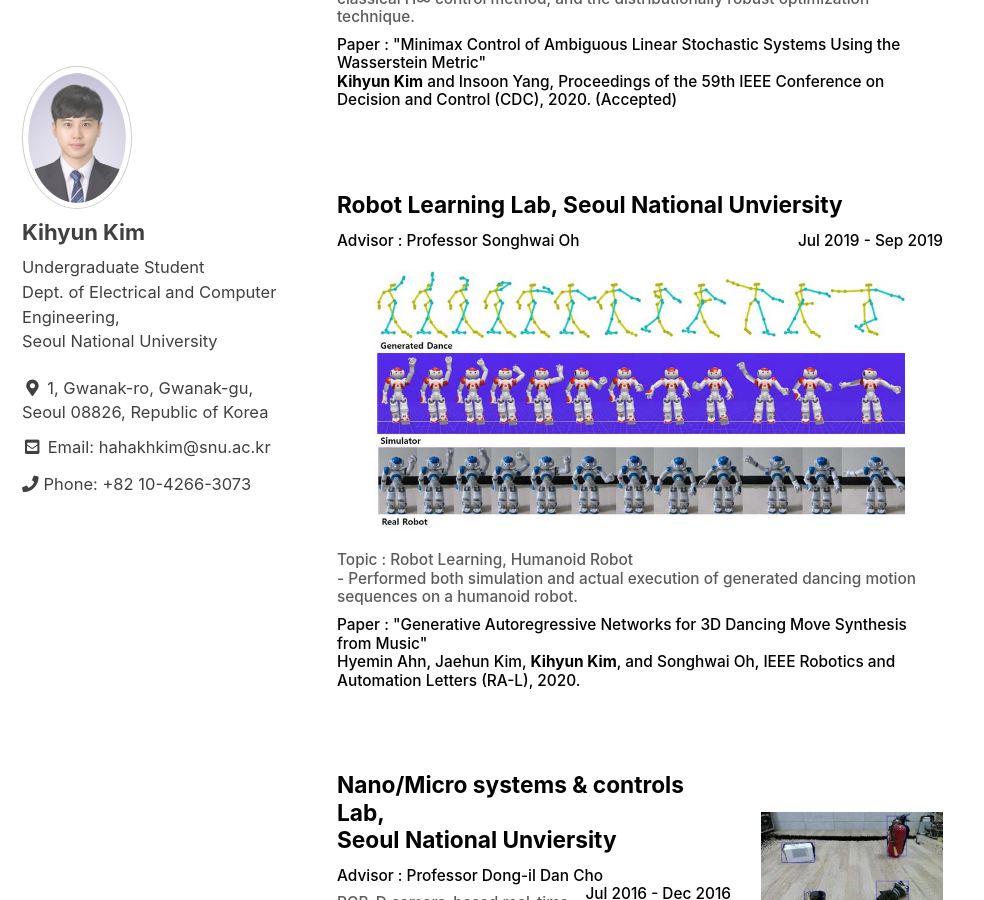
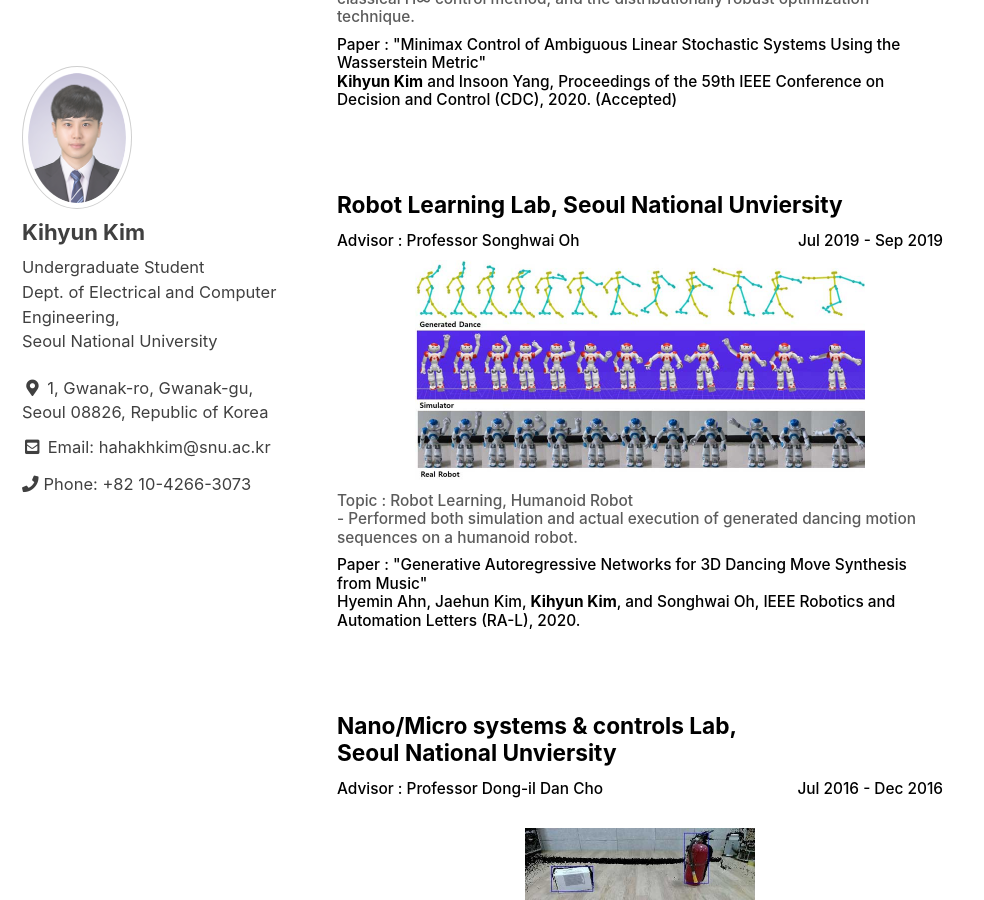
Before and after one commit to hahakhkim/hahakhkim.github.io, a Jekyll site: the page built from _pages/research.html, in a window 1280 px wide and 900 px high, scrolled down 391 px. Shown: the whole window, without its empty margins (0-984 px from the left). Built offline with Jekyll 4.4.1, drawn with Linux system fonts in a browser that asks for light colours; cached includes are drawn as plain includes; nearby versions of some CDN libraries.

Commit message:
Update research.html

```diff
--- a/_pages/research.html
+++ b/_pages/research.html
@@ -55,8 +55,8 @@
 		      <h5 class="custom2">Robot Learning Lab, Seoul National Unviersity</h5>
 		      <h6 class="custom1">Advisor : Professor Songhwai Oh <span style="float:right;">Jul 2019 - Sep 2019</span> </h6>
 		    </div>
-		    <div class="col-md-10 mx-auto" style="padding: 10px 0px;">
-		      <img src='/assets/images/intern_3.jpg' style="max-width:100%;margin:auto;">
+		    <div class="col-md-10 mx-auto image-container">
+		      <img src='/assets/images/intern_3.jpg' style="max-width:90%;margin:auto;">
 		    </div>
 			<div class="col-md-12 mx-auto"style="text-align:left">
 			  <h6 class="custom2"> Topic : Robot Learning, Humanoid Robot<br>
@@ -69,27 +69,32 @@
 		  <h1><br></h1>
 
 		  <div class="row">
-  			<div class="col-sm-8 col-md-8 ml-auto"style="text-align:left">
+  			<div class="col-sm-12 col-md-12 mx-auto"style="text-align:left">
 		      <h5 class="custom2">Nano/Micro systems & controls Lab,<br> Seoul National Unviersity</h5>
 		      <h6 class="custom1">Advisor : Professor Dong-il Dan Cho <span style="float:right;">Jul 2016 - Dec 2016</span> </h6>
-
+			</div>
+			<div class="col-sm-6 col-md-6 mx-auto image-container">
+		      <img src='/assets/images/intern_2.jpg' style="max-height:80%;margin:auto;">
+		    </div>
+  			<div class="col-sm-12 col-md-12 mx-auto"style="text-align:left">
 		      <h6 class="custom2">RGB-D camera-based real-time object detection and classification on a mobile robot <br>
 			  - Implemented a real-time object detection and classification algorithm using CNN, on a mobile robot with RGB-D camera.</h6>
 		    </div>
-		    <div class="col-sm-4 col-md-4 mr-auto image-container">
-		      <img src='/assets/images/intern_2.jpg' style="max-width:100%;margin:auto;">
-		    </div>
+
 		  </div>
 
 		  <h1><br></h1>
 
 		  <div class="row">
-		  	<div class="col-sm-4 col-md-4 ml-auto image-container" style="text-align:center;">
-		      <img src='/assets/images/intern_1.jpg' style="max-width:100%;margin:auto;">
-		    </div>
-			<div class="col-sm-8 col-md-8 mr-auto"style="text-align:left">
+
+			<div class="col-sm-12 col-md-12 mx-auto"style="text-align:left">
 		      <h5 class="custom2">Vehicle Intelligence Lab,<br> Seoul National Unviersity</h5>
 		      <h6 class="custom1">Advisor : Professor Seung-Woo Seo <span style="float:right;">Jan 2016 - Jun 2018</span></h6>
+			</div>
+			<div class="col-sm-4 col-md-4 mx-auto image-container" style="text-align:center;">
+		      <img src='/assets/images/intern_1.jpg' style="max-height:80%;margin:auto;">
+		    </div>
+			<div class="col-sm-12 col-md-12 mx-auto"style="text-align:left">
 		      <h6 class="custom2">Implemented a segmentation algorithm and SVM based classifier for LIDAR data achieved from an autonomous vehicle SNUver.</h6>
 		    </div>
 		  </div>
```
